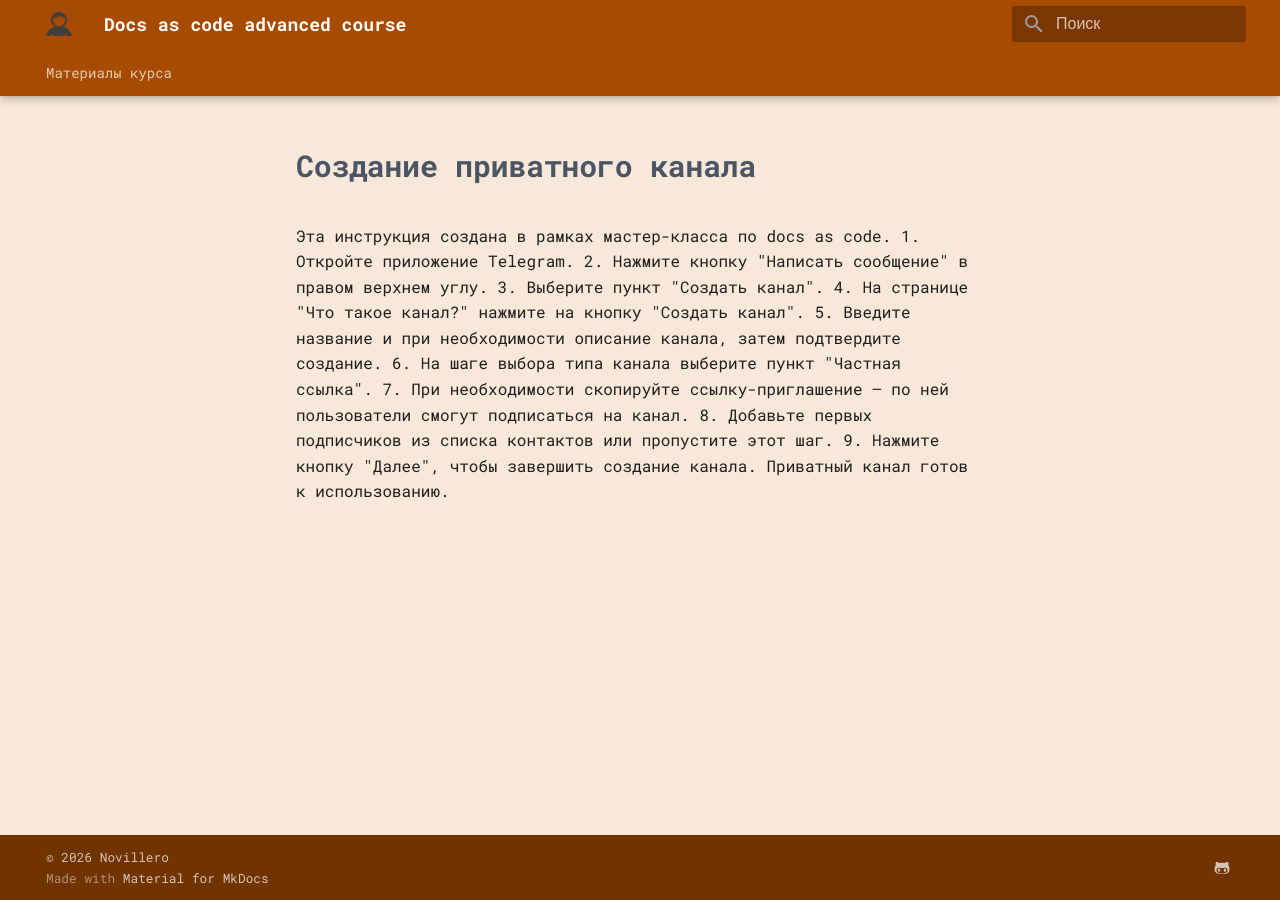
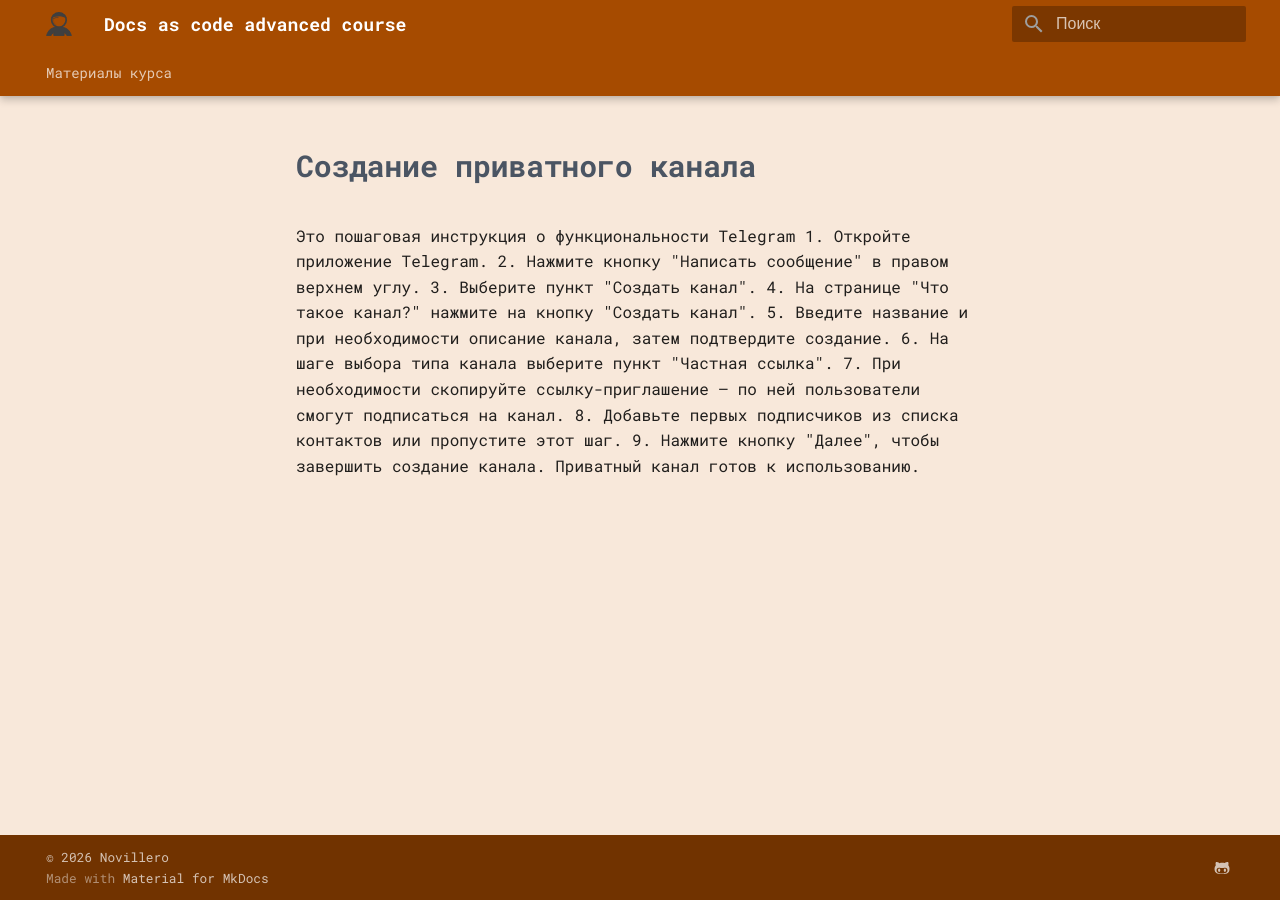
Before and after one commit to novillero/dac-adv-2, an MkDocs documentation site: the page built from docs/instructions/frenchassassin-instruction.md, in a window 1280 px wide. Built offline with MkDocs 1.6.1 and Material for MkDocs 9.7.7, drawn with Linux system fonts in a browser that asks for light colours; some web fonts are replaced.

Commit message:
Добавлено описание инструкции

```diff
--- a/docs/instructions/frenchassassin-instruction.md
+++ b/docs/instructions/frenchassassin-instruction.md
@@ -1,5 +1,5 @@
 # Создание приватного канала
-Эта инструкция создана в рамках мастер-класса по docs as code.
+Это пошаговая инструкция о функциональности Telegram
 1. Откройте приложение Telegram.
 2. Нажмите кнопку "Написать сообщение" в правом верхнем углу.
 3. Выберите пункт "Создать канал".
```
